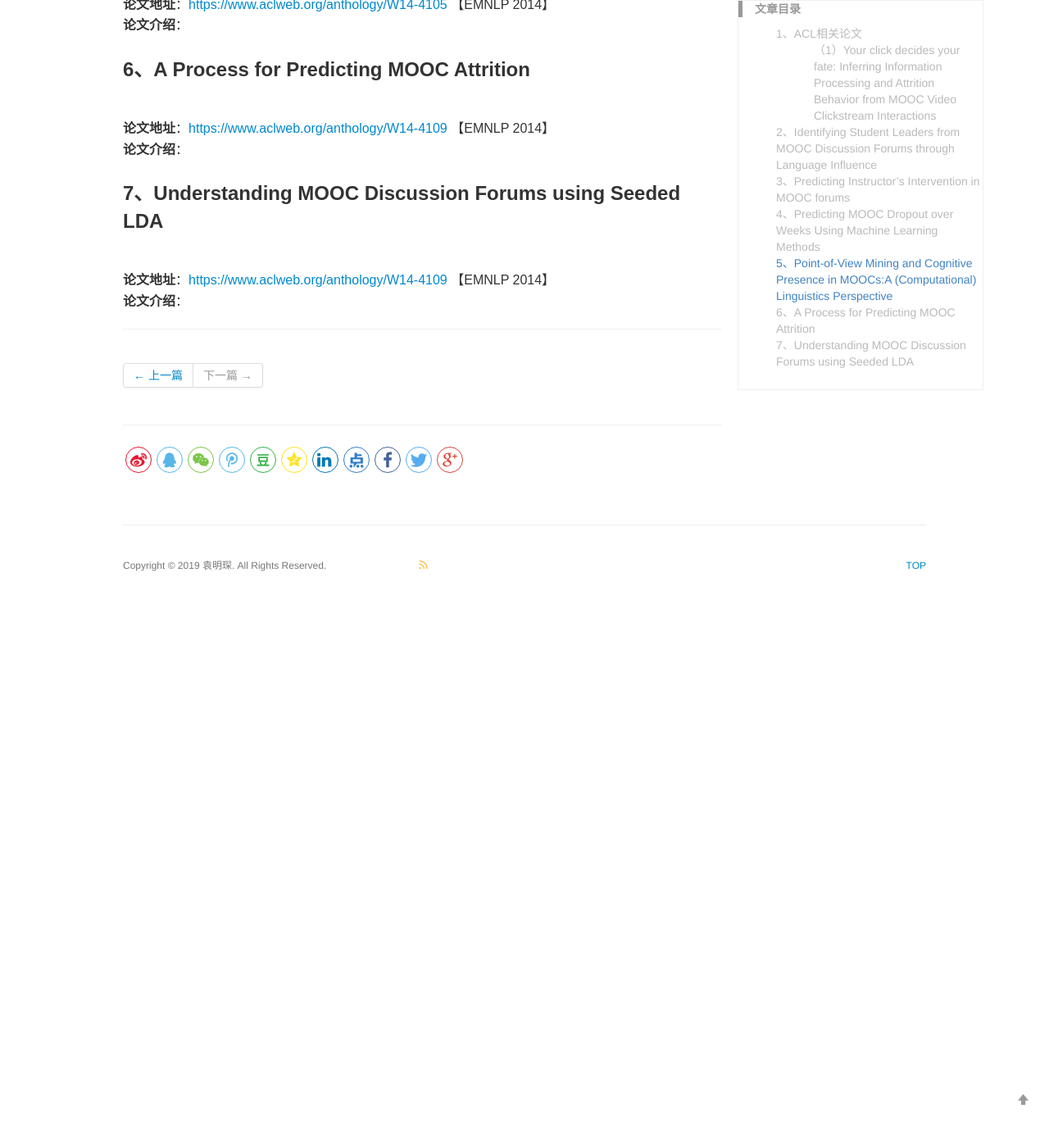
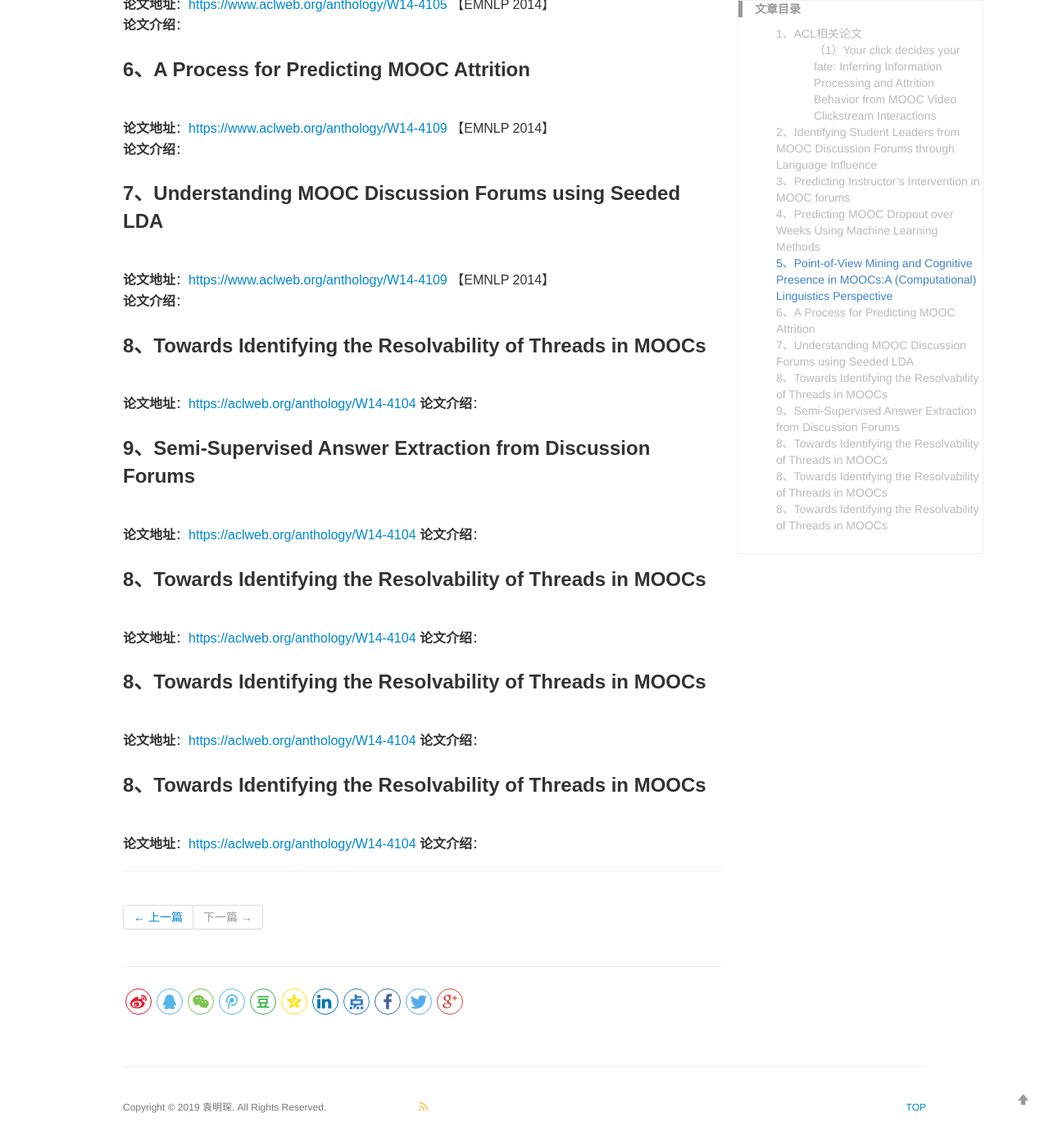
Before and after one commit to yuanmingchen/yuanmingchen.github.io, a Jekyll site: the page built from _posts/2019-04-19-online course nlp paper survey 2.md, in a window 1280 px wide and 1400 px high, scrolled down 1650 px. Shown: the top 1397 px of the window at 82% size. Built offline with Jekyll 4.4.1, drawn with Linux system fonts in a browser that asks for light colours; comment, search, counter and statistics services are not loaded; before the commit the page ends 2389 px from its top, so only the background shows below that.

Commit message:
Updates _posts/2019-04-19-online course nlp paper survey 2.md
Auto commit by GitBook Editor

```diff
--- a/_posts/2019-04-19-online course nlp paper survey 2.md
+++ b/_posts/2019-04-19-online course nlp paper survey 2.md
@@ -56,3 +56,22 @@ Ratechange fast clicks while playing or pausing video lecture content, indicatin
 ### 7、Understanding MOOC Discussion Forums using Seeded LDA
 **论文地址**：<https://www.aclweb.org/anthology/W14-4109>  【EMNLP 2014】
 **论文介绍**：
+
+### 8、Towards Identifying the Resolvability of Threads in MOOCs
+**论文地址**：<https://aclweb.org/anthology/W14-4104>
+**论文介绍**：
+### 9、Semi-Supervised Answer Extraction from Discussion Forums
+**论文地址**：<https://aclweb.org/anthology/W14-4104>
+**论文介绍**：
+
+### 8、Towards Identifying the Resolvability of Threads in MOOCs
+**论文地址**：<https://aclweb.org/anthology/W14-4104>
+**论文介绍**：
+
+### 8、Towards Identifying the Resolvability of Threads in MOOCs
+**论文地址**：<https://aclweb.org/anthology/W14-4104>
+**论文介绍**：
+
+### 8、Towards Identifying the Resolvability of Threads in MOOCs
+**论文地址**：<https://aclweb.org/anthology/W14-4104>
+**论文介绍**：
```
